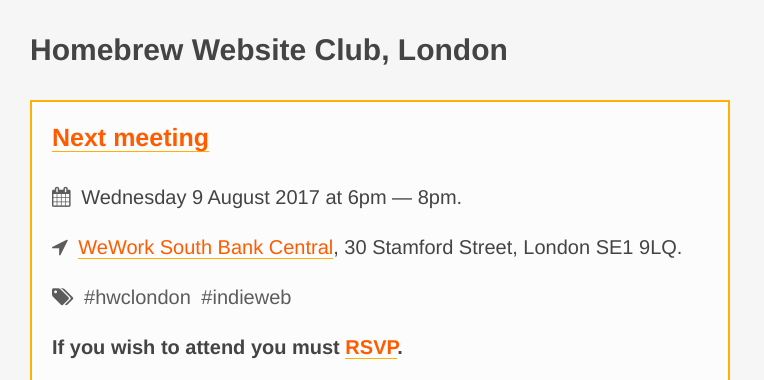
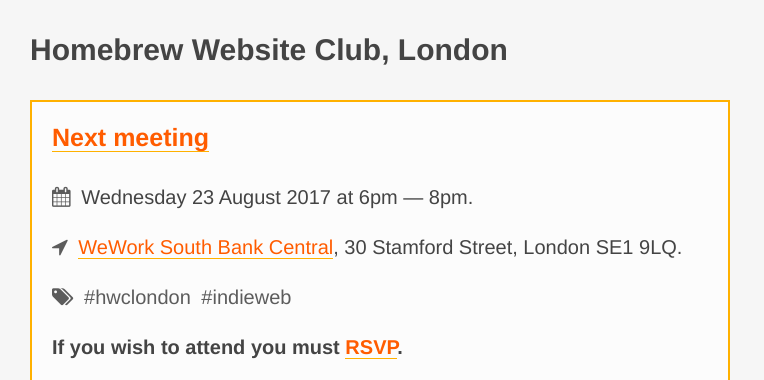
Before and after one commit to hwclondon/hwclondon.github.io, a Jekyll site: the page built from index.html, in a window 1280 px wide and 1400 px high. Shown: the top 380 px of the window, without its empty margins (0-764 px from the left). Built offline with Jekyll 4.4.1, drawn with Linux system fonts in a browser that asks for light colours; nearby versions of some CDN libraries.

Commit message:
Fix ordering bug

```diff
--- a/index.html
+++ b/index.html
@@ -7,7 +7,7 @@ layout: default
   <a class="u-url p-name" href="https://hwclondon.co.uk">Homebrew Website Club, London</a>
 </div>
 
-{% assign sorted_events = site.events | sort: 'end' %}
+{% assign sorted_events = site.events | sort: 'end' | reverse %}
 {% for next_event in sorted_events %}
   {% if next_event.end >= site.time %}
     <section class="box h-event">
@@ -85,8 +85,8 @@ layout: default
     {% assign upcoming_events = site.events | sort: 'end' | reverse %}
     {% assign now_d = site.time | date: '%F' %}
     {% for event in upcoming_events %}
-      {% assign end_d = event.end | date: '%F' %}
-      {% if end_d < now_d %}
+      {% assign start_d = event.start | date: '%F' %}
+      {% if start_d <= now_d %}
         <li>
           <a href="{{ event.start | date: '%Y%m%d' }}">
             {{ event.start | date: '%e %B %Y' }}
```
